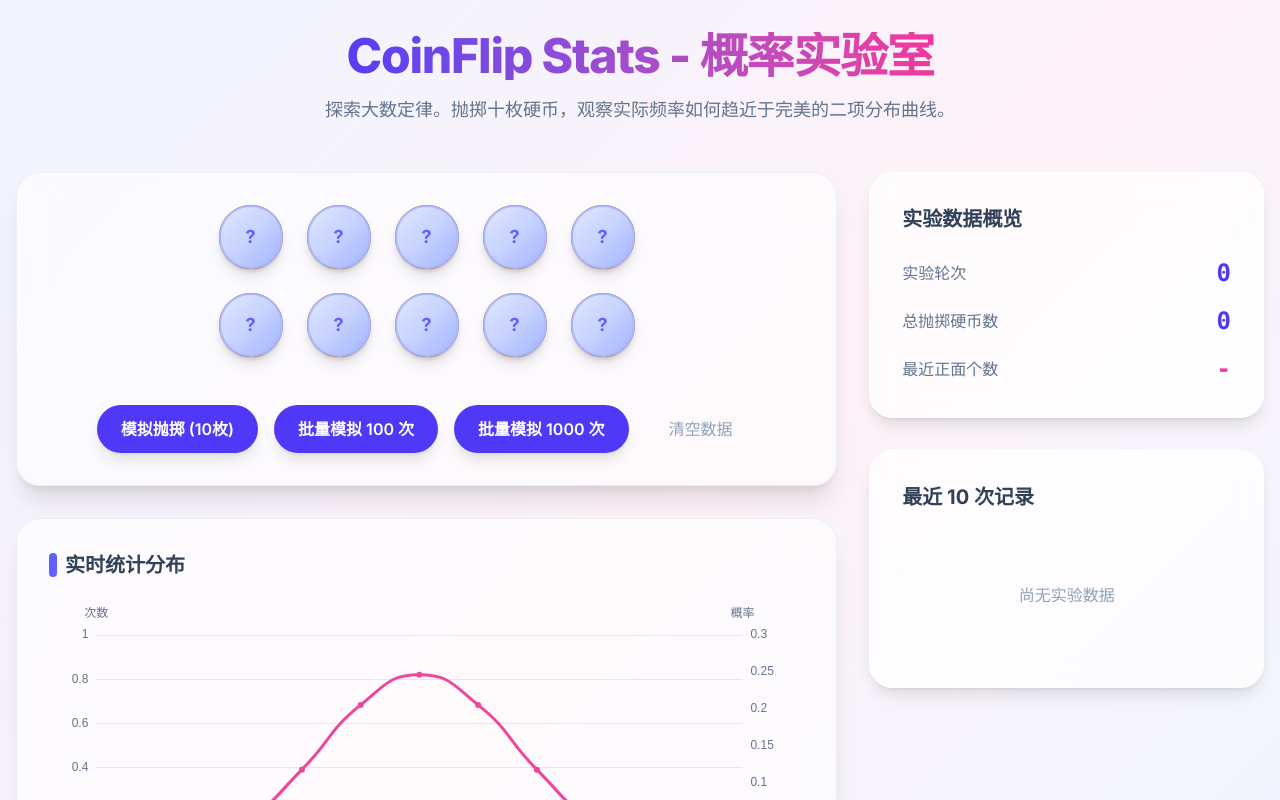
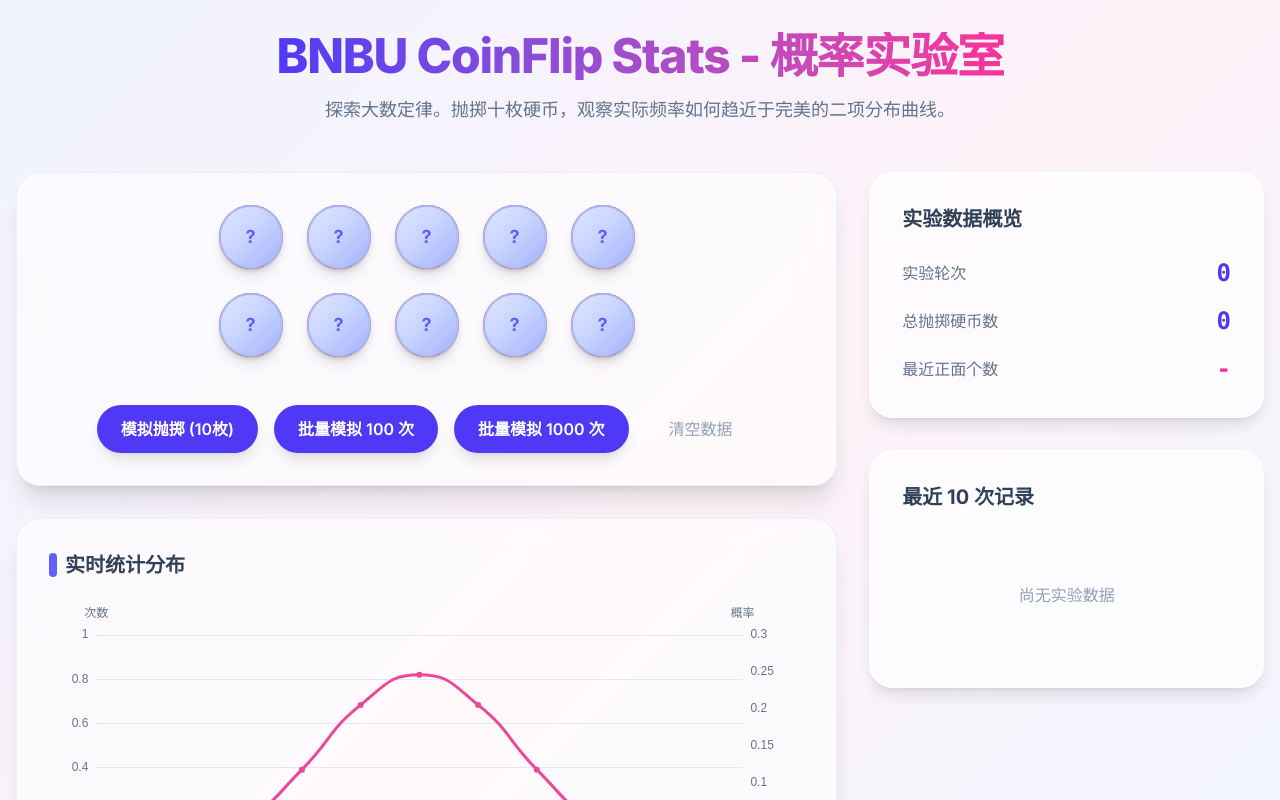
Before and after one commit to howtousellm/coin-flip, a Vue app: page / in a window 1280 px wide. Shown: the top 800 px of the page. Built offline with nearby package versions, Linux system fonts and the light colour scheme.

Commit message:
feat: Add 'BNBU' prefix to application title in header.

```diff
--- a/src/App.vue
+++ b/src/App.vue
@@ -3,7 +3,7 @@
     <!-- Header -->
     <header class="text-center mb-12 animate-fade-in">
       <h1 class="text-5xl font-extrabold tracking-tight bg-clip-text text-transparent bg-gradient-to-r from-indigo-600 to-pink-500 mb-4">
-        CoinFlip Stats - 概率实验室
+        BNBU CoinFlip Stats - 概率实验室
       </h1>
       <p class="text-slate-500 text-lg max-w-2xl mx-auto">
         探索大数定律。抛掷十枚硬币，观察实际频率如何趋近于完美的二项分布曲线。
```
